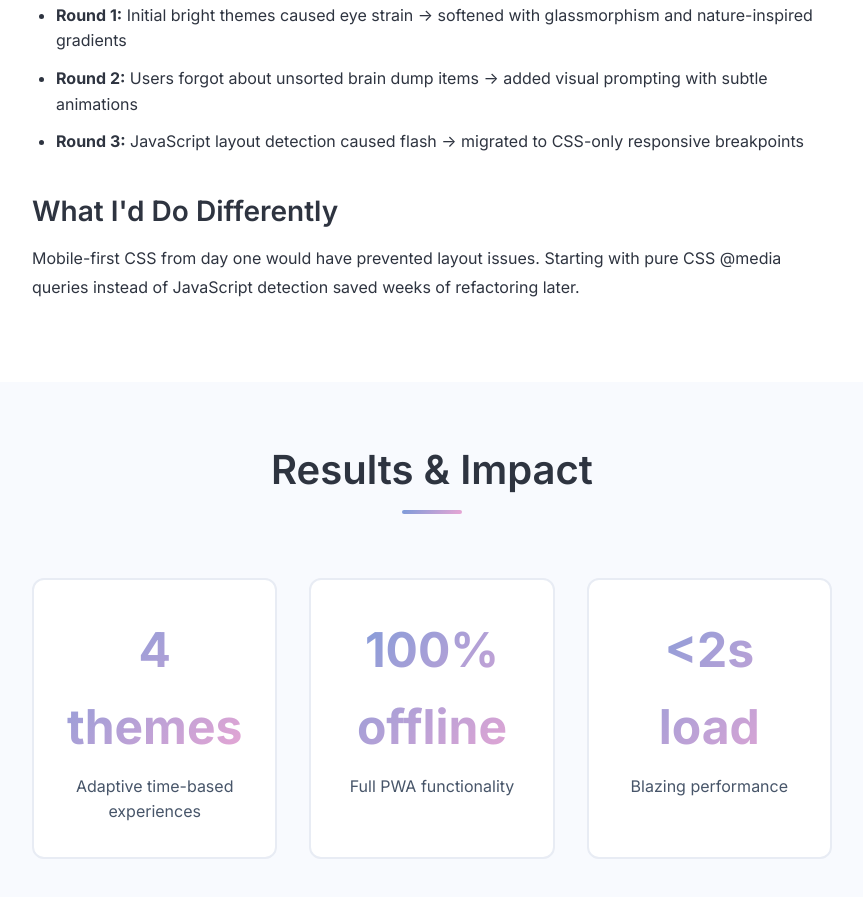
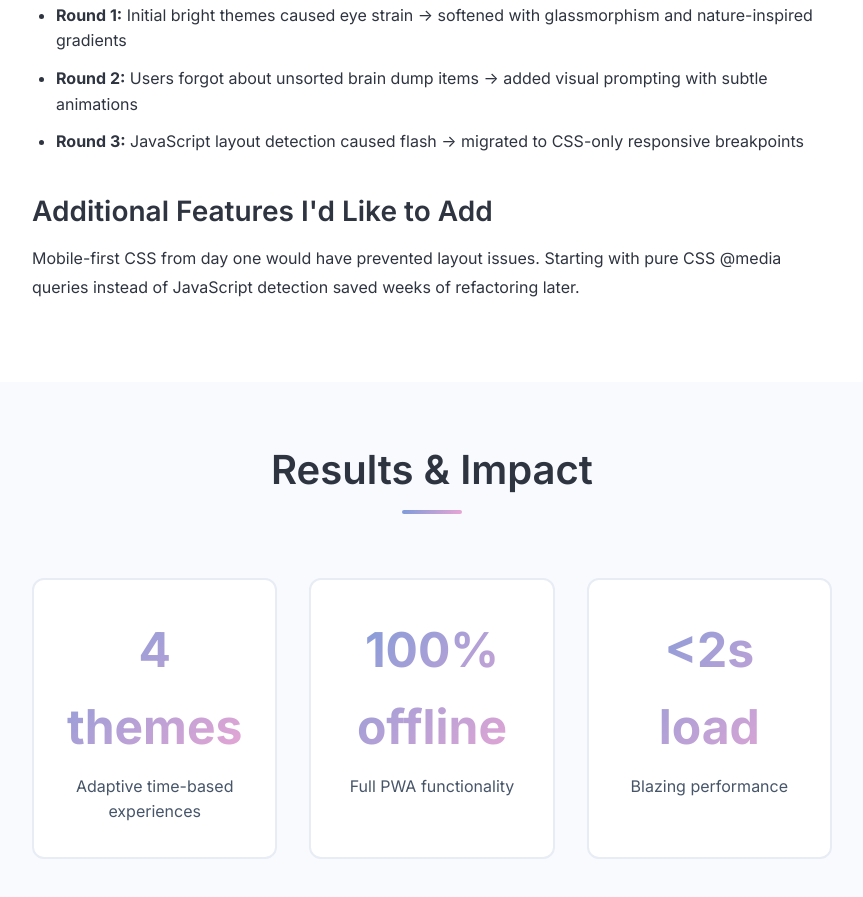
Before and after one commit to marlanamc/portfolio, a plain HTML site: page projects/adhd-dashboard.html in a window 1280 px wide. Shown: the part 4920-5817 px from the top of the page, without its empty margins (208-1071 px from the left). Drawn offline with Linux system fonts and the light colour scheme.

Commit message:
Update case studies: change 'What I'd Do Differently' to 'Additional Features I'd Like to Add'

```diff
--- a/projects/adhd-dashboard.html
+++ b/projects/adhd-dashboard.html
@@ -204,7 +204,7 @@
                         <li><strong>Round 3:</strong> JavaScript layout detection caused flash → migrated to CSS-only responsive breakpoints</li>
                     </ul>
 
-                    <h3>What I'd Do Differently</h3>
+                    <h3>Additional Features I'd Like to Add</h3>
                     <p>Mobile-first CSS from day one would have prevented layout issues. Starting with pure CSS @media queries instead of JavaScript detection saved weeks of refactoring later.</p>
                 </div>
             </div>
```
Also changed, not shown: projects/adhd-first-aid.html (+1 -1 lines), projects/esol-lms.html (+1 -1 lines), projects/job-tracker.html (+1 -1 lines), projects/school-job-board.html (+1 -1 lines), projects/sentence-builder.html (+1 -1 lines).
